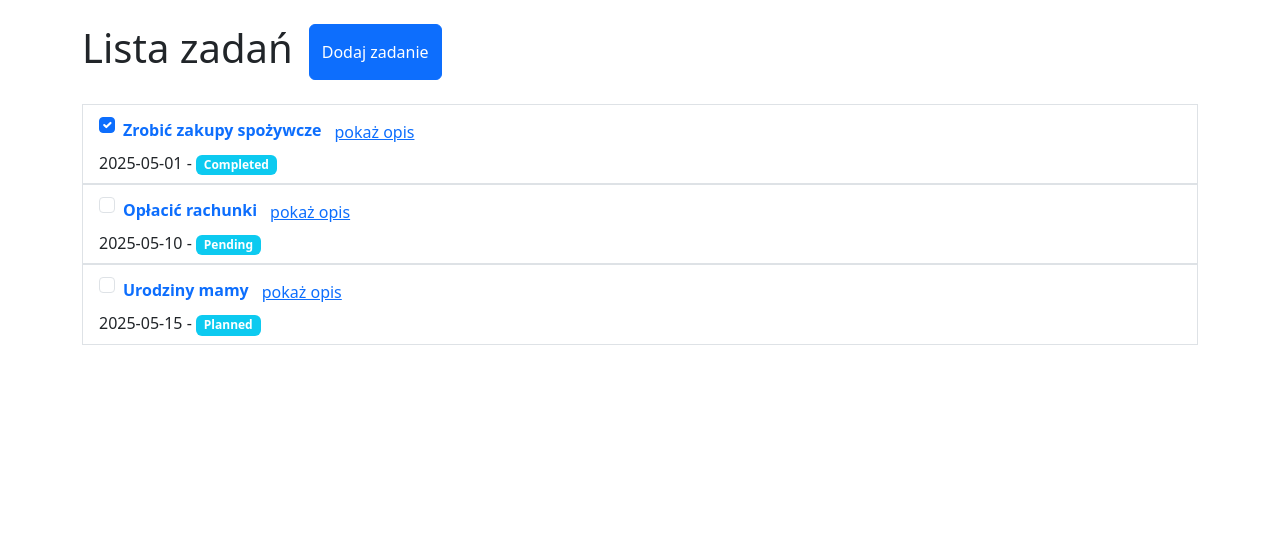
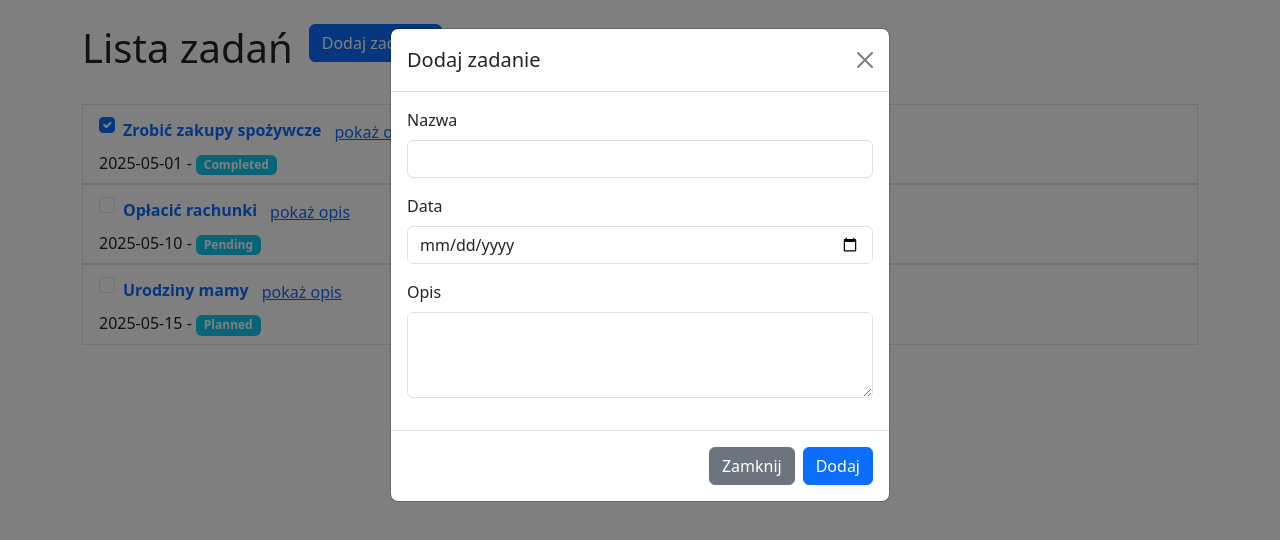
Before and after one commit to Bklzn/angular-simple-todo, an Angular app: page / in a window 1280 px wide. Both pictures are taken after a click on the button "Dodaj zadanie". Shown: the top 540 px of the page. Built offline with nearby package versions, Linux system fonts and the light colour scheme.

Commit message:
add modal todo-form

```diff
--- a/angular.json
+++ b/angular.json
@@ -20,9 +20,7 @@
             "outputPath": "dist/junior-frontend-developer-task",
             "index": "src/index.html",
             "browser": "src/main.ts",
-            "polyfills": [
-              "zone.js"
-            ],
+            "polyfills": ["zone.js"],
             "tsConfig": "tsconfig.app.json",
             "inlineStyleLanguage": "scss",
             "assets": [
@@ -35,7 +33,9 @@
               "node_modules/bootstrap/dist/css/bootstrap.min.css",
               "src/styles.scss"
             ],
-            "scripts": []
+            "scripts": [
+              "node_modules/bootstrap/dist/js/bootstrap.bundle.min.js"
+            ]
           },
           "configurations": {
             "production": {
@@ -79,10 +79,7 @@
         "test": {
           "builder": "@angular-devkit/build-angular:karma",
           "options": {
-            "polyfills": [
-              "zone.js",
-              "zone.js/testing"
-            ],
+            "polyfills": ["zone.js", "zone.js/testing"],
             "tsConfig": "tsconfig.spec.json",
             "inlineStyleLanguage": "scss",
             "assets": [
@@ -91,9 +88,7 @@
                 "input": "public"
               }
             ],
-            "styles": [
-              "src/styles.scss"
-            ],
+            "styles": ["src/styles.scss"],
             "scripts": []
           }
         }
--- a/package.json
+++ b/package.json
@@ -26,6 +26,7 @@
     "@angular-devkit/build-angular": "^19.2.8",
     "@angular/cli": "^19.2.8",
     "@angular/compiler-cli": "^19.2.0",
+    "@types/bootstrap": "^5.2.10",
     "@types/jasmine": "~5.1.0",
     "jasmine-core": "~5.6.0",
     "karma": "~6.4.0",
--- a/src/app/app.component.html
+++ b/src/app/app.component.html
@@ -1,9 +1,7 @@
 <div class="container">
   <div class="d-flex my-4">
     <h1>Lista zadań</h1>
-    <button class="btn btn-primary mx-3" (click)="toggleModal()">
-      Dodaj zadanie
-    </button>
+    <app-todo-add-form></app-todo-add-form>
   </div>
   <ul class="list-group">
     @for (task of tasks; track $index) {
--- a/src/app/app.component.ts
+++ b/src/app/app.component.ts
@@ -1,12 +1,12 @@
 import { Component, effect, inject } from '@angular/core';
 import { TodoItemComponent } from './components/todo-item/todo-item.component';
-import { Todo } from './model/todo.type';
 import { Title } from '@angular/platform-browser';
 import { TodoService } from './services/todo.service';
+import { TodoAddFormComponent } from './components/todo-add-form/todo-add-form.component';
 
 @Component({
   selector: 'app-root',
-  imports: [TodoItemComponent],
+  imports: [TodoItemComponent, TodoAddFormComponent],
   templateUrl: './app.component.html',
   styleUrl: './app.component.scss',
   standalone: true,
@@ -21,7 +21,4 @@ export class AppComponent {
       this.titleService.setTitle(this.title);
     });
   }
-  toggleModal() {
-    alert('Modal');
-  }
 }
--- /dev/null
+++ b/src/app/components/todo-add-form/todo-add-form.component.html
@@ -0,0 +1,104 @@
+<button class="btn btn-primary mx-3" (click)="openModal()">
+  Dodaj zadanie
+</button>
+<div
+  class="modal fade"
+  id="addTodoForm"
+  tabindex="-1"
+  aria-labelledby="addTotoFormLabel"
+  aria-hidden="false"
+>
+  @let formControl = todoForm.controls;
+  <div class="modal-dialog">
+    <div class="modal-content">
+      <form [formGroup]="todoForm" (submit)="submitAddForm()">
+        <div class="modal-header">
+          <h1 class="modal-title fs-5" id="addTotoFormLabel">Dodaj zadanie</h1>
+          <button
+            type="button"
+            class="btn-close"
+            data-bs-dismiss="modal"
+            aria-label="Close"
+          ></button>
+        </div>
+        <div class="modal-body">
+          <div class="mb-3">
+            <label for="name" class="form-label">Nazwa</label>
+            <input
+              type="text"
+              class="form-control"
+              id="name"
+              name="name"
+              formControlName="name"
+              required
+            />
+            <div
+              class="invalid-feedback"
+              [ngClass]="{
+                'd-block': formControl.name.invalid && formControl.name.touched
+              }"
+            >
+              This field is required
+            </div>
+          </div>
+          <div class="mb-3">
+            <label for="date" class="form-label">Data</label>
+            <input
+              type="date"
+              class="form-control"
+              id="date"
+              name="date"
+              min="{{ minDate | date : 'yyyy-MM-dd' }}"
+              formControlName="date"
+              required
+            />
+
+            <div
+              class="invalid-feedback"
+              [ngClass]="{
+                'd-block': formControl.date.invalid && formControl.date.touched
+              }"
+            >
+              @if (formControl.date.errors?.['required']) { This field is
+              required } @if (formControl.date.errors?.['pastDate']) { Date
+              cannot be in the past }
+            </div>
+          </div>
+          <div class="mb-3">
+            <label for="description" class="form-label">Opis</label>
+            <textarea
+              type="text"
+              class="form-control"
+              id="description"
+              name="description"
+              formControlName="description"
+              rows="3"
+              maxlength="300"
+              minlength="3"
+            ></textarea>
+            <div
+              class="invalid-feedback"
+              [ngClass]="{
+                'd-block':
+                  formControl.description.invalid &&
+                  formControl.description.touched
+              }"
+            >
+              Maximum length is 300 characters
+            </div>
+          </div>
+        </div>
+        <div class="modal-footer">
+          <button
+            type="button"
+            class="btn btn-secondary"
+            (click)="closeModal()"
+          >
+            Zamknij
+          </button>
+          <button type="submit" class="btn btn-primary">Dodaj</button>
+        </div>
+      </form>
+    </div>
+  </div>
+</div>
--- /dev/null
+++ b/src/app/components/todo-add-form/todo-add-form.component.ts
@@ -0,0 +1,75 @@
+import { NgClass } from '@angular/common';
+import { Component, inject } from '@angular/core';
+import { Modal } from 'bootstrap';
+import { DatePipe } from '@angular/common';
+import {
+  FormControl,
+  FormGroup,
+  ReactiveFormsModule,
+  ValidationErrors,
+  Validators,
+} from '@angular/forms';
+import { TodoService } from '../../services/todo.service';
+import { Todo } from '../../model/todo.type';
+
+@Component({
+  selector: 'app-todo-add-form',
+  imports: [ReactiveFormsModule, NgClass, DatePipe],
+  templateUrl: './todo-add-form.component.html',
+  styleUrl: './todo-add-form.component.scss',
+})
+export class TodoAddFormComponent {
+  minDate = new Date();
+  todoForm = new FormGroup({
+    name: new FormControl<string>('', Validators.required),
+    date: new FormControl<string>('', [
+      Validators.required,
+      this.noPastDateValidator,
+    ]),
+    description: new FormControl<string>('', [Validators.maxLength(300)]),
+  });
+  todoService = inject(TodoService);
+
+  openModal() {
+    const modalInstance = new Modal('#addTodoForm');
+    modalInstance.show();
+  }
+
+  closeModal() {
+    const modalInstance = Modal.getInstance('#addTodoForm')!;
+    modalInstance.hide();
+  }
+
+  submitAddForm() {
+    if (this.todoForm.invalid) {
+      this.todoForm.markAllAsTouched();
+      return;
+    }
+    let newTask: Todo = {
+      name: this.todoForm.value.name!,
+      date: this.todoForm.value.date!,
+      description: this.todoForm.value.description!,
+      status: 'Planned',
+    };
+    this.todoService.tasks.update((tasks) => {
+      tasks.push(newTask);
+      return tasks;
+    });
+    this.closeModal();
+
+    this.todoForm.reset();
+  }
+
+  noPastDateValidator(control: FormControl): ValidationErrors | null {
+    if (!control.value) {
+      return null;
+    }
+    const date = new Date(control.value);
+    const today = new Date();
+    today.setHours(0, 0, 0, 0);
+    if (date < today) {
+      return { pastDate: true };
+    }
+    return null;
+  }
+}
--- a/src/app/model/todo.type.ts
+++ b/src/app/model/todo.type.ts
@@ -2,5 +2,5 @@ export type Todo = {
   name: string;
   status: 'Completed' | 'Pending' | 'Planned';
   date: string;
-  description: string;
+  description: string | null;
 };
```
Also changed, not shown: src/app/components/todo-add-form/todo-add-form.component.scss (added), 2 other files (tests, documents, lock files or other folders).
